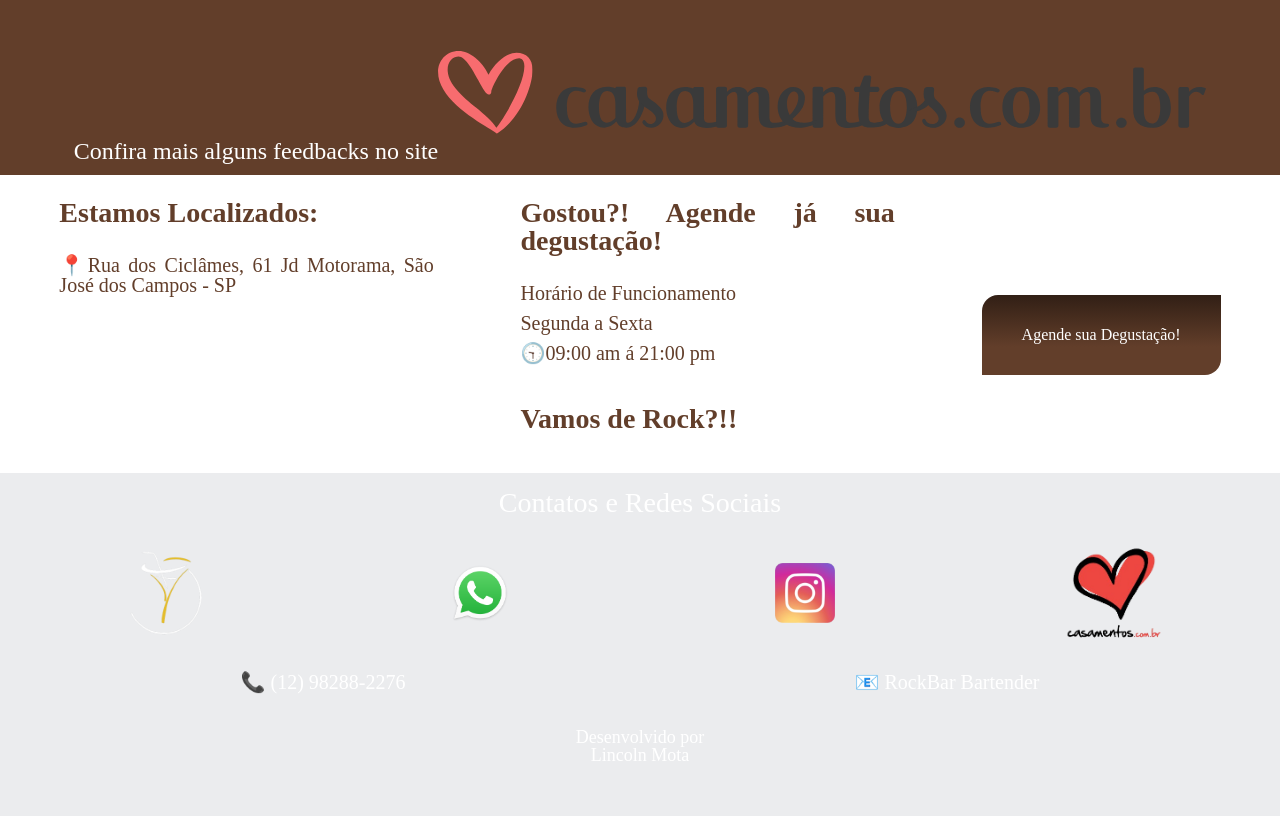
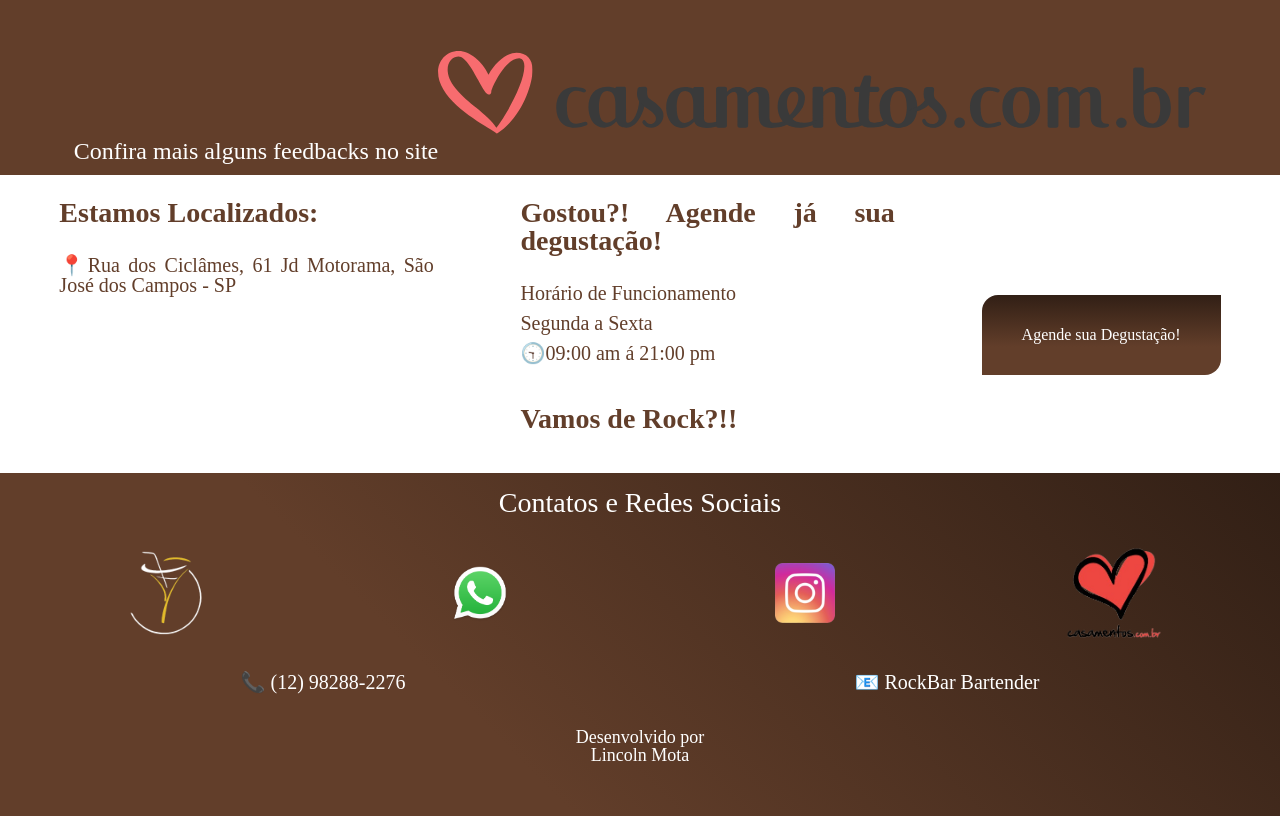
Before and after one commit to LincolnMota07/rock-bar-mobile-prot-tipo, a plain HTML site: page index.html in a window 1280 px wide. Shown: the part 7446-8262 px from the top of the page. Drawn offline with nearby package versions, Linux system fonts and the light colour scheme; a web font is replaced by a local one.

Commit message:
update styles.css

```diff
--- a/styles.css
+++ b/styles.css
@@ -13,6 +13,7 @@
     --fonte-principal: "Kalnia";
     --fonte-secundaria: "Montserrat";
     --marrom-degrade: linear-gradient(360deg, #623e2a 35.49%, #000000 165.37%);
+    --marrom-degrade2: linear-gradient(45deg, #623e2a 35.49%, #000000 165.37%);
     --laranja-claro: #F08D1F;
     --amarelo:#F0C31F;
     --preto:#000000;
```
